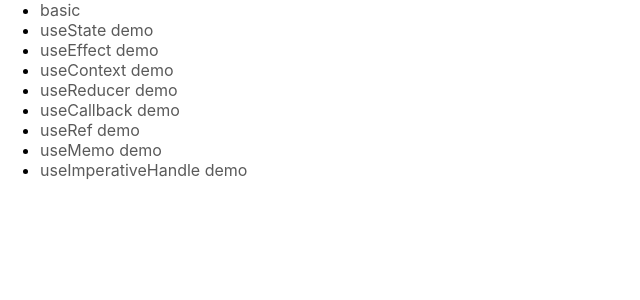
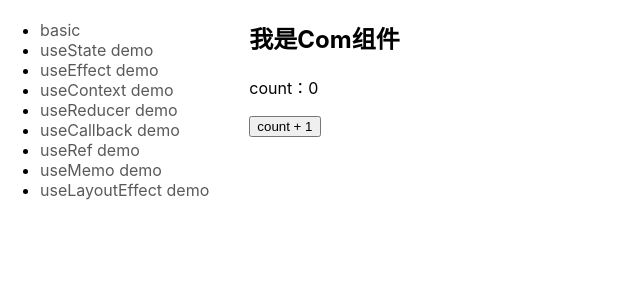
Before and after one commit to wuhuaranran/react-hooks-demo, a React (Create React App) app: page /layoutEffect in a window 1280 px wide. Shown: the top 300 px of the page, without its empty margins (0-640 px from the left). Built offline with nearby package versions, Linux system fonts and the light colour scheme.

Commit message:
demo useEffectHooks 自定义Hooks

```diff
--- a/src/App.tsx
+++ b/src/App.tsx
@@ -9,7 +9,7 @@ import ReducerDemo from "./pages/useReducer";
 import CallbackDemo from "./pages/useCallback";
 import MemoDemo from "./pages/useMemo";
 import RefDemo from "./pages/useRef";
-import ImperativeHandleDemo from "./pages/useImperativeHandle";
+import LayoutEffectDemo from "./pages/useLayoutEffect";
 
 export default function BasicExample() {
   return (
@@ -40,8 +40,9 @@ export default function BasicExample() {
           </Route>
           <Route path="/ref">
             <RefDemo />
-          </Route><Route path="/imperativeHandleDemo">
-            <ImperativeHandleDemo />
+          </Route>
+          <Route path="/layoutEffect">
+            <LayoutEffectDemo />
           </Route>
         </Switch>
       </div>
--- a/src/components/menu/index.tsx
+++ b/src/components/menu/index.tsx
@@ -20,7 +20,7 @@ const Menu = () => {
     }, {
         path: '/memo', title: "useMemo demo"
     }, {
-        path: '/imperativeHandleDemo', title: "useImperativeHandle demo"
+        path: '/layoutEffect', title: "useLayoutEffect demo"
     }];
     return (
         <ul className="menu">
--- /dev/null
+++ b/src/pages/useLayoutEffect/index.tsx
@@ -0,0 +1,38 @@
+import React, { useState, useEffect, useLayoutEffect } from 'react';
+import ReactDOM from 'react-dom';
+
+function Com() {
+    useEffect(() => {
+        console.log('useEffect 执行...');
+        return () => {
+            console.log('useEffect 销毁...');
+        }
+    });
+
+    useLayoutEffect(() => {
+        console.log('useLayoutEffect 执行...');
+        return () => {
+            console.log('useLayoutEffect 销毁...');
+        }
+    });
+
+    return (
+        <div>
+            {console.log('Com 渲染')}
+            <h2>我是Com组件</h2>
+        </div>
+    )
+}
+
+const LayoutEffectDemo = () => {
+    const [count, setCount] = useState(0)
+    return (
+        <div>
+            <Com />
+            <p>count：{count}</p>
+            <button onClick={() => setCount(count + 1)}>count + 1</button>
+        </div>
+    )
+}
+
+export default LayoutEffectDemo;
--- a/src/pages/useMemo/index.tsx
+++ b/src/pages/useMemo/index.tsx
@@ -1,4 +1,5 @@
 import React, { useState, useMemo } from "react";
+import useSelfHooks from "./useSelfHooks";
 
 const Child = ({ name, content }: any) => {
     function changeName(name: string) {
@@ -20,12 +21,14 @@ const Child = ({ name, content }: any) => {
 function MemoDemo() {
     const [name, setName] = useState('名称')
     const [content, setContent] = useState('内容')
-
+    const selfHooks = useSelfHooks({ name, content });
     return (
         <>
             <button onClick={() => setName(c => c + ' -1 ')}>change name</button>
             <button onClick={() => setContent(c => c + " 内容 ")}>change content</button>
             <Child name={name} content={content}></Child>
+            <hr />
+            <div>以下是自定义Hooks组件{selfHooks}</div>
         </>
     )
 }
--- /dev/null
+++ b/src/pages/useMemo/useSelfHooks.tsx
@@ -0,0 +1,21 @@
+import React, { useMemo } from "react";
+
+
+const useSelfHooks = ({ name, content }: any) => {
+    const changeName = (name: string) => {
+        console.log('changeName')
+        return name + '名称结束'
+    }
+
+    // const otherName = changeName(name);
+    // 当content改变时，name不变，所以不执行changeName
+    const otherName = useMemo(() => changeName(name), [name])
+    return (
+        <>
+            <div>名称：{otherName}</div>
+            <div>内容：{content}</div>
+        </>
+    )
+}
+
+export default useSelfHooks;
```
